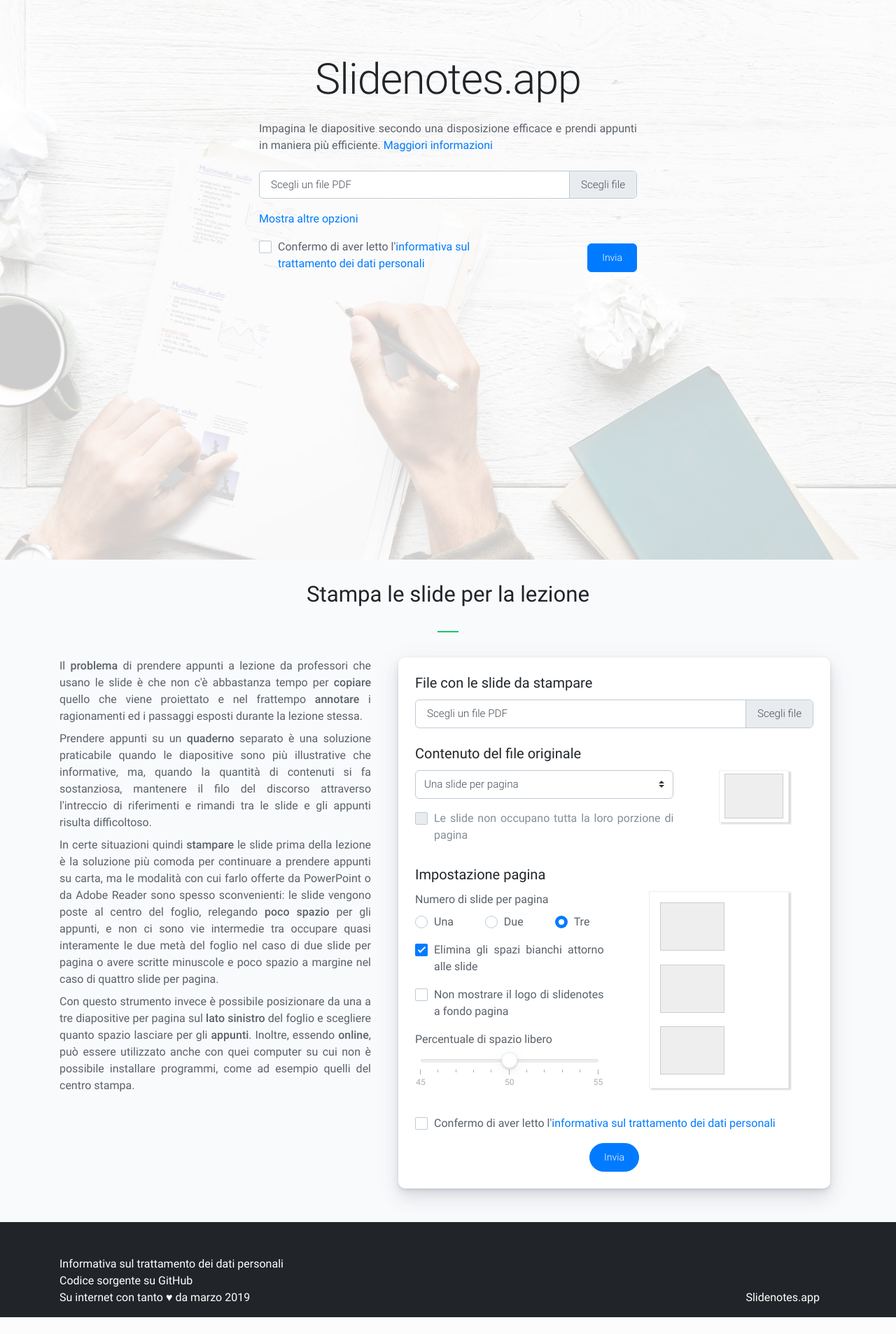
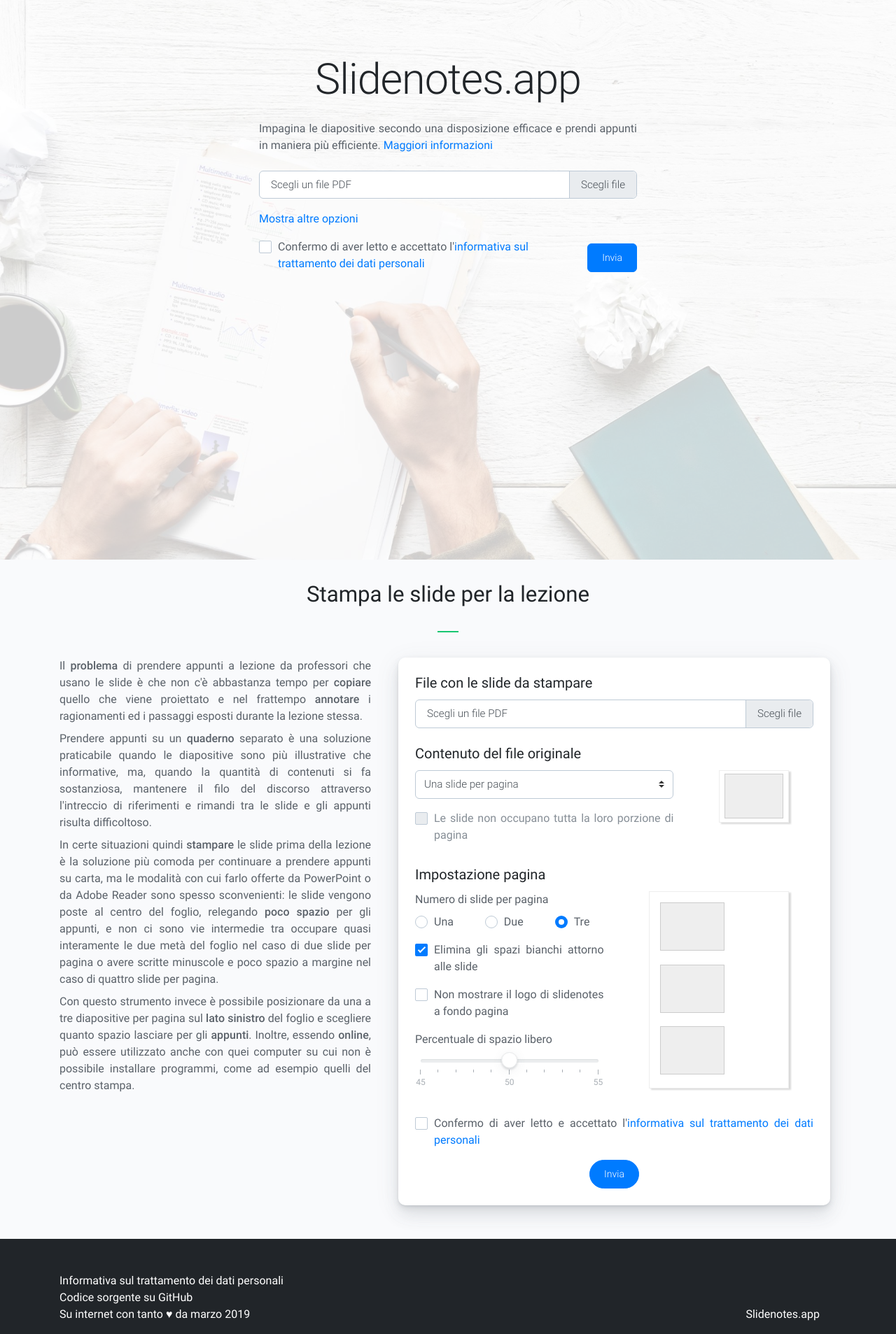
Before and after one commit to francibm97/slidenotes, a Flask app: page / in a window 1280 px wide. Shown: the whole page at 70% size. Before the commit the page ends 1883 px from the top, so only its background shows below. Run offline with Flask 2, Linux system fonts and the light colour scheme; parts of the project's set-up code (start-up, migrations or seed data) failed here and were passed over; some libraries are stand-ins or nearby versions.

Commit message:
Legalese

```diff
--- a/slidenotes/templates/index.html
+++ b/slidenotes/templates/index.html
@@ -76,14 +76,14 @@
 								</div>
 							</div>
 							<div class="row">
-								<div class="col-md-8 col-sm-12">
+								<div class="col-md-9 col-sm-12">
 									<div class="custom-control custom-checkbox mb-3">
 										<input type="checkbox" name="privacy" id="privacy1" class="custom-control-input privacy-checkbox" required>
-										<label class="custom-control-label" for="privacy1">Confermo di aver letto l'<a href="{{ url_for('privacy') }}" target="_blank">informativa sul trattamento dei dati personali</a></label>
+										<label class="custom-control-label" for="privacy1">Confermo di aver letto e accettato l'<a href="{{ url_for('privacy') }}" target="_blank">informativa sul trattamento dei dati personali</a></label>
 										<div class="invalid-feedback">Seleziona questa casella se intendi procedere</div>
 									</div>
 								</div>
-								<div class="col-md-4 col-sm-12 d-flex align-items-end mb-3">
+								<div class="col-md-3 col-sm-12 d-flex align-items-end mb-3">
 									<input type="submit" class="btn btn-primary ml-auto" value="Invia">
 								</div>
 							</div>
@@ -240,7 +240,7 @@
 								</div>
 								<div class="custom-control custom-checkbox mb-3">
 									<input type="checkbox" name="privacy" id="privacy2" class="custom-control-input privacy-checkbox" required>
-									<label class="custom-control-label" for="privacy2">Confermo di aver letto l'<a href="{{ url_for('privacy') }}" target="_blank">informativa sul trattamento dei dati personali</a></label>
+									<label class="custom-control-label" for="privacy2">Confermo di aver letto e accettato l'<a href="{{ url_for('privacy') }}" target="_blank">informativa sul trattamento dei dati personali</a></label>
 									<div class="invalid-feedback">Seleziona questa casella se intendi procedere</div>
 								</div>
 								<div class="progress-wrapper pb-3" style="display:none">
```
